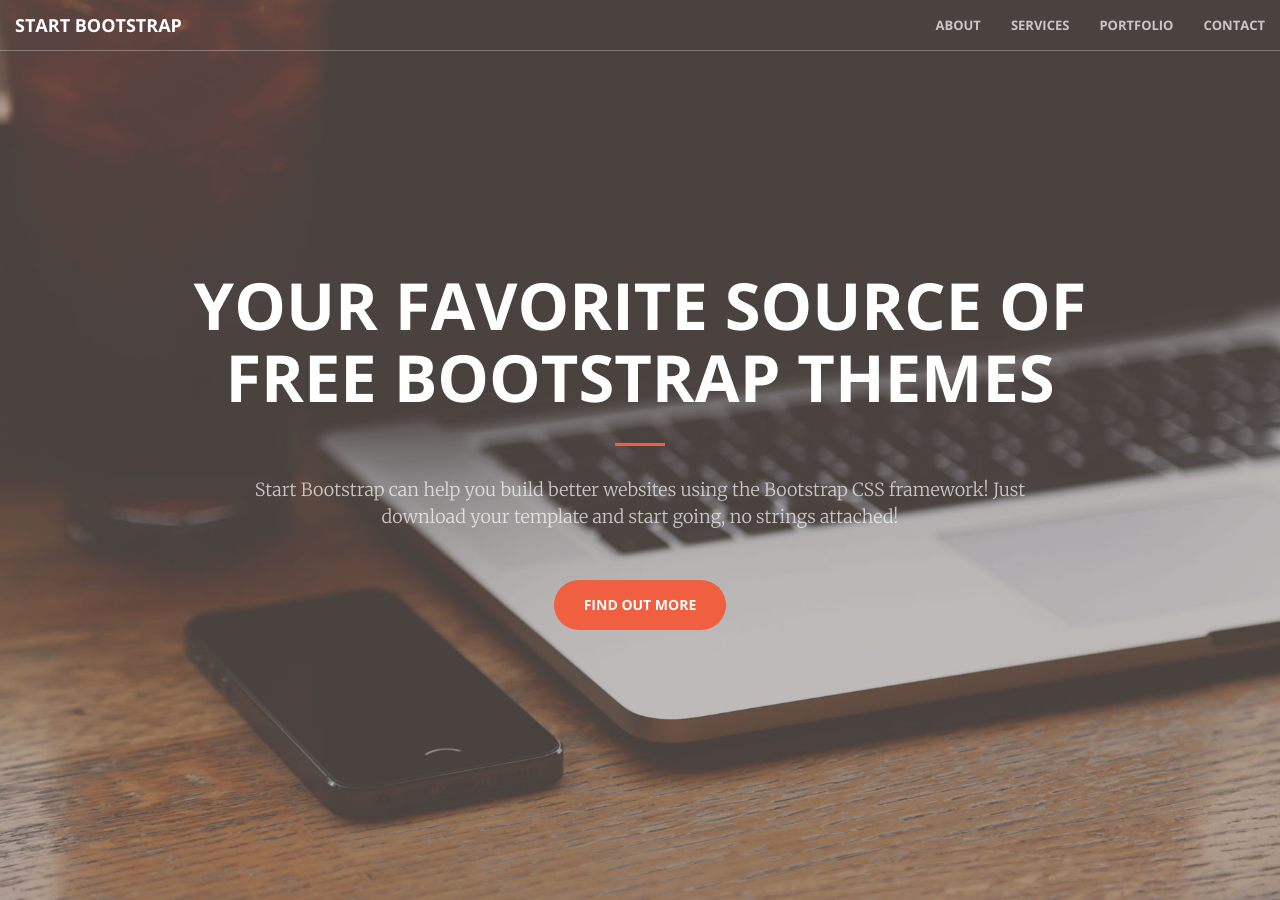
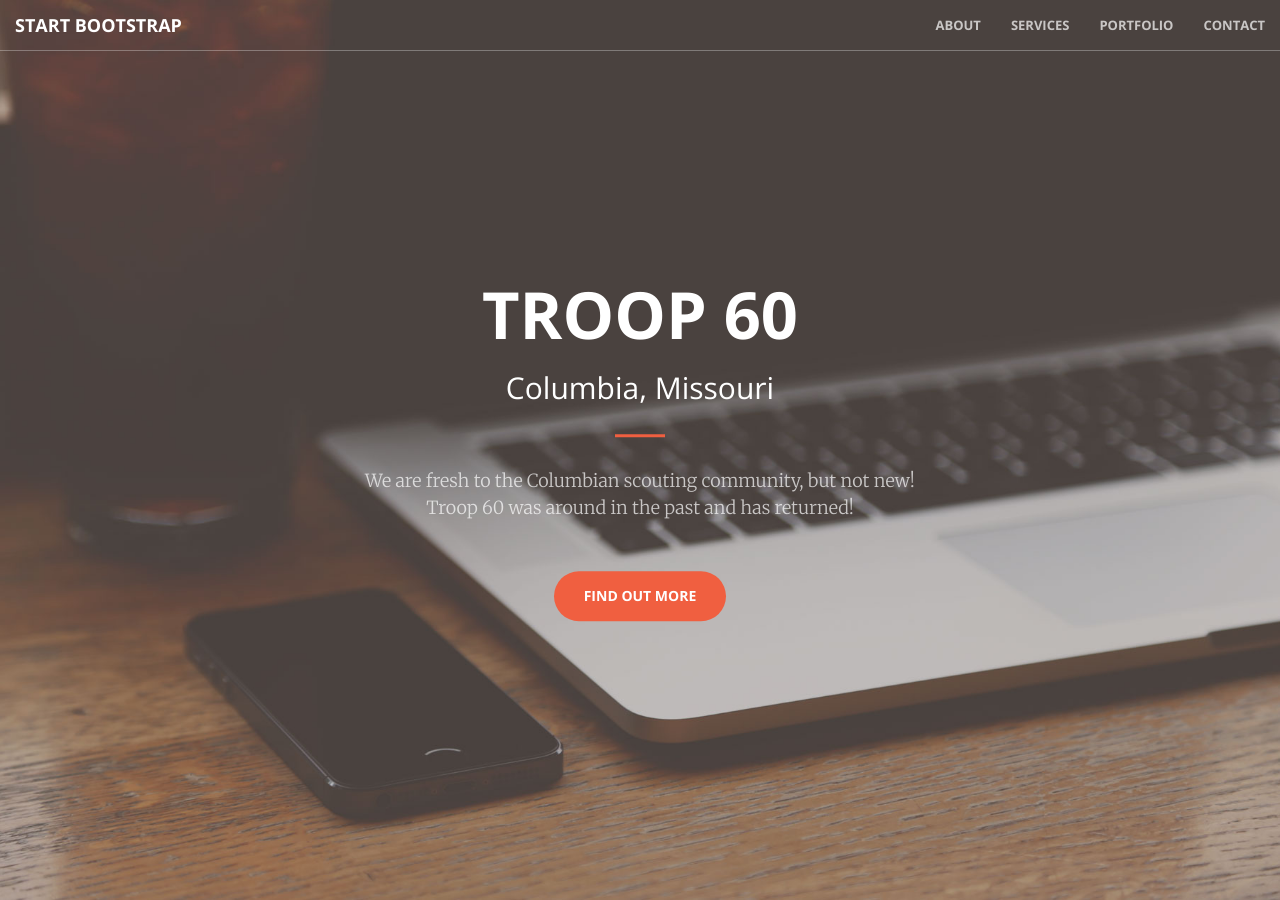
Before and after one commit to mcolvin/Troop-60, a Jekyll site: the page built from docs/index.html, in a window 1280 px wide and 900 px high. Built offline with Jekyll 4.4.1, drawn with Linux system fonts in a browser that asks for light colours.

Commit message:
Update header.html

```diff
--- a/docs/_includes/header.html
+++ b/docs/_includes/header.html
@@ -1,9 +1,10 @@
 <header>
     <div class="header-content">
         <div class="header-content-inner">
-            <h1>Your Favorite Source of Free Bootstrap Themes</h1>
+            <h1>Troop 60</h1>
+            <h2>Columbia, Missouri</h2>
             <hr>
-            <p>Start Bootstrap can help you build better websites using the Bootstrap CSS framework! Just download your template and start going, no strings attached!</p>
+            <p>We are fresh to the Columbian scouting community, but not new! <br>Troop 60 was around in the past and has returned! </p>
             <a href="#about" class="btn btn-primary btn-xl page-scroll">Find Out More</a>
         </div>
     </div>
```
